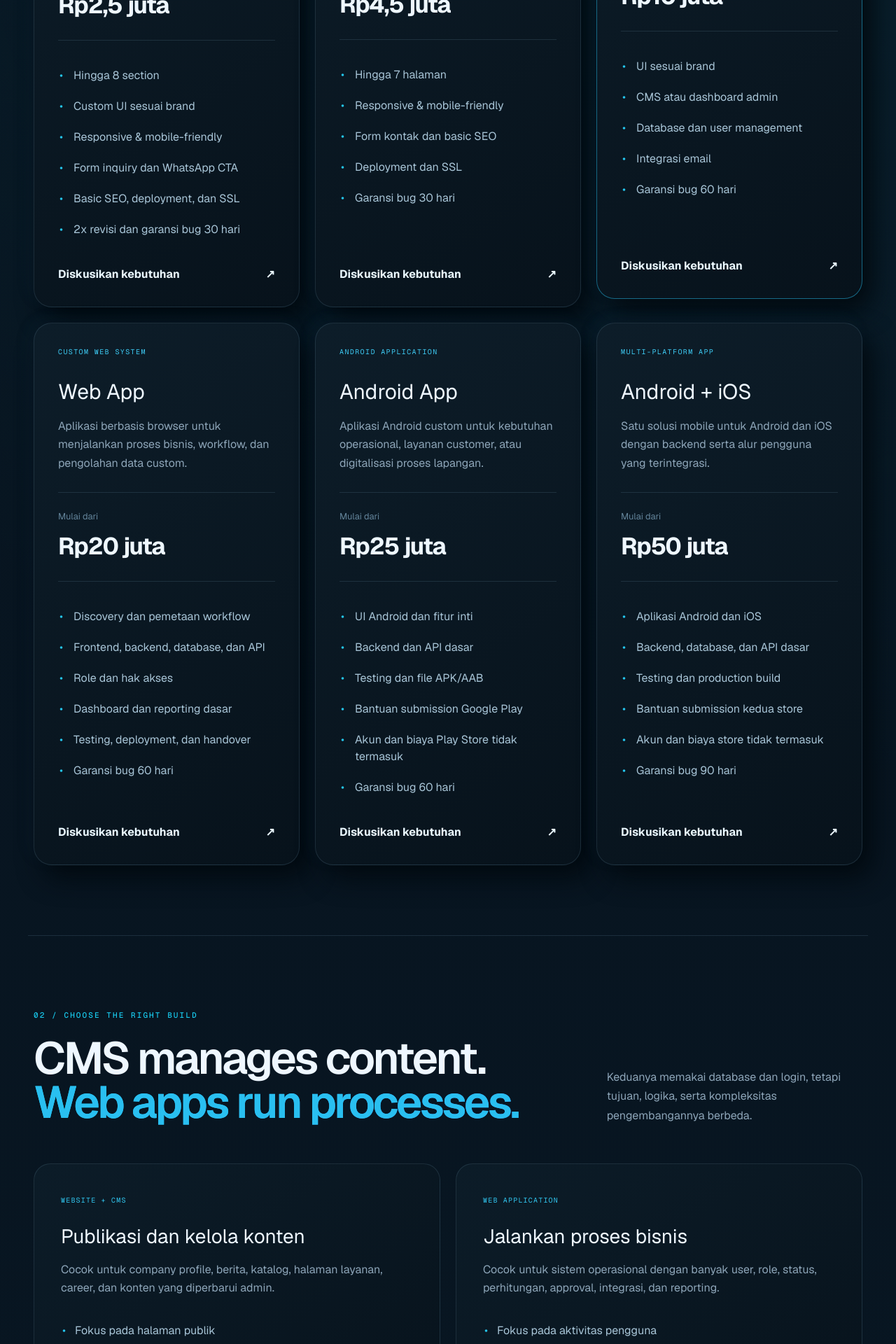
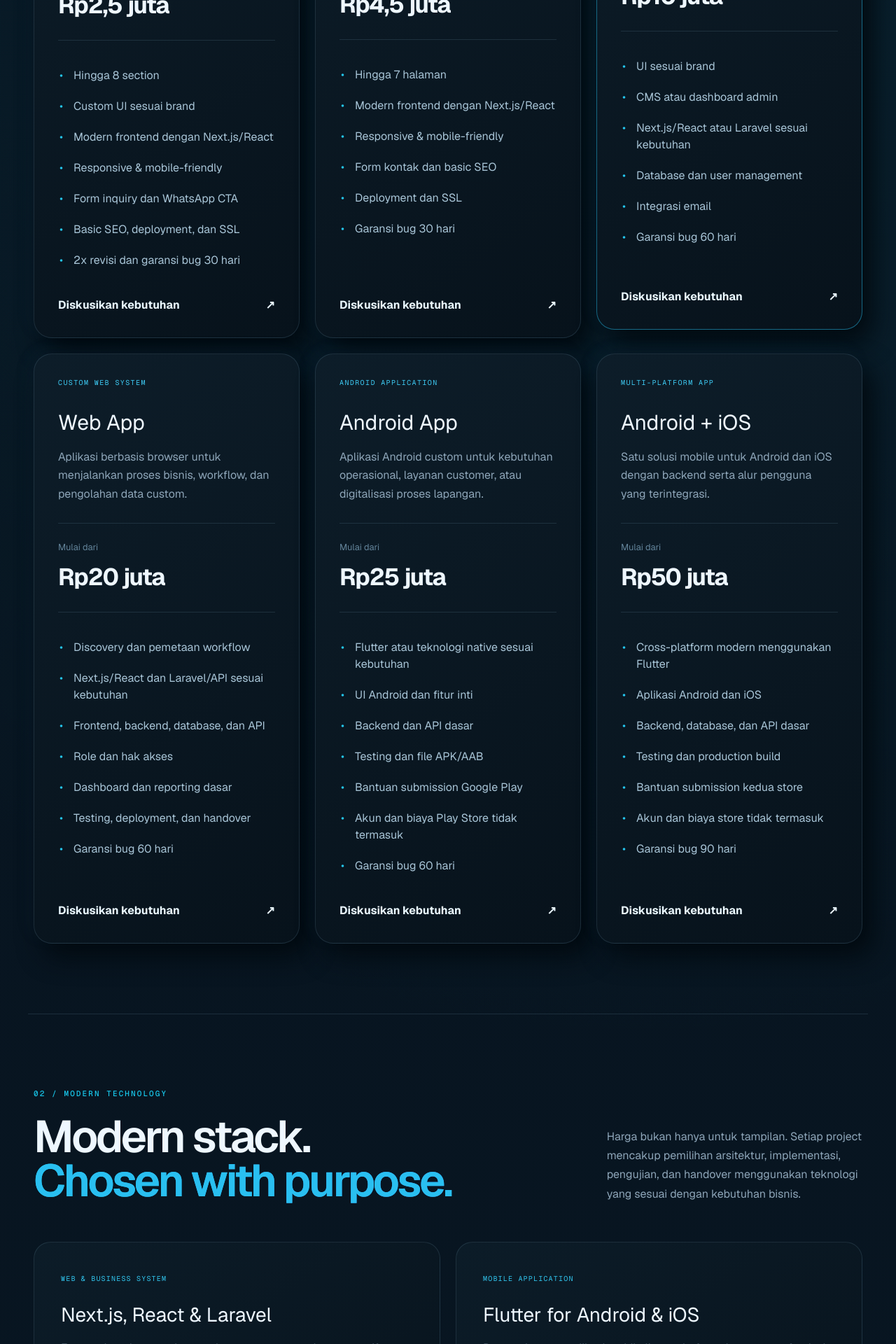
Before and after one commit to aniantizaviyar/retech.id, a Next.js app: page /pricing in a window 1280 px wide. Shown: the part 1240-3160 px from the top of the page at 70% size. Built offline with nearby package versions, Linux system fonts and the light colour scheme.

Commit message:
Explain modern technology choices in FAQ and pricing

```diff
--- a/app/pricing/page.tsx
+++ b/app/pricing/page.tsx
@@ -19,12 +19,12 @@ export const metadata: Metadata = {
 };
 
 const packages = [
-  { eyebrow: "LANDING PAGE", name: "Landing Page", price: "Rp2,5 juta", description: "Satu halaman yang fokus menghasilkan inquiry untuk promosi produk, jasa, personal brand, atau campaign digital.", features: ["Hingga 8 section", "Custom UI sesuai brand", "Responsive & mobile-friendly", "Form inquiry dan WhatsApp CTA", "Basic SEO, deployment, dan SSL", "2x revisi dan garansi bug 30 hari"] },
-  { eyebrow: "DIGITAL PRESENCE", name: "Company Profile", price: "Rp4,5 juta", description: "Untuk bisnis yang membutuhkan website profesional, cepat, dan mudah ditemukan.", features: ["Hingga 7 halaman", "Responsive & mobile-friendly", "Form kontak dan basic SEO", "Deployment dan SSL", "Garansi bug 30 hari"] },
-  { eyebrow: "BUSINESS SYSTEM", name: "Website + CMS", price: "Rp10 juta", description: "Website dengan area pengelolaan konten atau dashboard sesuai alur kerja bisnis.", features: ["UI sesuai brand", "CMS atau dashboard admin", "Database dan user management", "Integrasi email", "Garansi bug 60 hari"], recommended: true },
-  { eyebrow: "CUSTOM WEB SYSTEM", name: "Web App", price: "Rp20 juta", description: "Aplikasi berbasis browser untuk menjalankan proses bisnis, workflow, dan pengolahan data custom.", features: ["Discovery dan pemetaan workflow", "Frontend, backend, database, dan API", "Role dan hak akses", "Dashboard dan reporting dasar", "Testing, deployment, dan handover", "Garansi bug 60 hari"] },
-  { eyebrow: "ANDROID APPLICATION", name: "Android App", price: "Rp25 juta", description: "Aplikasi Android custom untuk kebutuhan operasional, layanan customer, atau digitalisasi proses lapangan.", features: ["UI Android dan fitur inti", "Backend dan API dasar", "Testing dan file APK/AAB", "Bantuan submission Google Play", "Akun dan biaya Play Store tidak termasuk", "Garansi bug 60 hari"] },
-  { eyebrow: "MULTI-PLATFORM APP", name: "Android + iOS", price: "Rp50 juta", description: "Satu solusi mobile untuk Android dan iOS dengan backend serta alur pengguna yang terintegrasi.", features: ["Aplikasi Android dan iOS", "Backend, database, dan API dasar", "Testing dan production build", "Bantuan submission kedua store", "Akun dan biaya store tidak termasuk", "Garansi bug 90 hari"] },
+  { eyebrow: "LANDING PAGE", name: "Landing Page", price: "Rp2,5 juta", description: "Satu halaman yang fokus menghasilkan inquiry untuk promosi produk, jasa, personal brand, atau campaign digital.", features: ["Hingga 8 section", "Custom UI sesuai brand", "Modern frontend dengan Next.js/React", "Responsive & mobile-friendly", "Form inquiry dan WhatsApp CTA", "Basic SEO, deployment, dan SSL", "2x revisi dan garansi bug 30 hari"] },
+  { eyebrow: "DIGITAL PRESENCE", name: "Company Profile", price: "Rp4,5 juta", description: "Untuk bisnis yang membutuhkan website profesional, cepat, dan mudah ditemukan.", features: ["Hingga 7 halaman", "Modern frontend dengan Next.js/React", "Responsive & mobile-friendly", "Form kontak dan basic SEO", "Deployment dan SSL", "Garansi bug 30 hari"] },
+  { eyebrow: "BUSINESS SYSTEM", name: "Website + CMS", price: "Rp10 juta", description: "Website dengan area pengelolaan konten atau dashboard sesuai alur kerja bisnis.", features: ["UI sesuai brand", "CMS atau dashboard admin", "Next.js/React atau Laravel sesuai kebutuhan", "Database dan user management", "Integrasi email", "Garansi bug 60 hari"], recommended: true },
+  { eyebrow: "CUSTOM WEB SYSTEM", name: "Web App", price: "Rp20 juta", description: "Aplikasi berbasis browser untuk menjalankan proses bisnis, workflow, dan pengolahan data custom.", features: ["Discovery dan pemetaan workflow", "Next.js/React dan Laravel/API sesuai kebutuhan", "Frontend, backend, database, dan API", "Role dan hak akses", "Dashboard dan reporting dasar", "Testing, deployment, dan handover", "Garansi bug 60 hari"] },
+  { eyebrow: "ANDROID APPLICATION", name: "Android App", price: "Rp25 juta", description: "Aplikasi Android custom untuk kebutuhan operasional, layanan customer, atau digitalisasi proses lapangan.", features: ["Flutter atau teknologi native sesuai kebutuhan", "UI Android dan fitur inti", "Backend dan API dasar", "Testing dan file APK/AAB", "Bantuan submission Google Play", "Akun dan biaya Play Store tidak termasuk", "Garansi bug 60 hari"] },
+  { eyebrow: "MULTI-PLATFORM APP", name: "Android + iOS", price: "Rp50 juta", description: "Satu solusi mobile untuk Android dan iOS dengan backend serta alur pengguna yang terintegrasi.", features: ["Cross-platform modern menggunakan Flutter", "Aplikasi Android dan iOS", "Backend, database, dan API dasar", "Testing dan production build", "Bantuan submission kedua store", "Akun dan biaya store tidak termasuk", "Garansi bug 90 hari"] },
 ];
 
 const hosting = [
@@ -58,18 +58,25 @@ export default function PricingPage() {
         </div>
       </section>
       <section className="pricing-comparison">
-        <div className="pricing-heading"><div><span className="kicker">02 / CHOOSE THE RIGHT BUILD</span><h2>CMS manages content.<br /><em>Web apps run processes.</em></h2></div><p>Keduanya memakai database dan login, tetapi tujuan, logika, serta kompleksitas pengembangannya berbeda.</p></div>
+        <div className="pricing-heading"><div><span className="kicker">02 / MODERN TECHNOLOGY</span><h2>Modern stack.<br /><em>Chosen with purpose.</em></h2></div><p>Harga bukan hanya untuk tampilan. Setiap project mencakup pemilihan arsitektur, implementasi, pengujian, dan handover menggunakan teknologi yang sesuai dengan kebutuhan bisnis.</p></div>
+        <div className="comparison-grid">
+          <article><span>WEB & BUSINESS SYSTEM</span><h3>Next.js, React & Laravel</h3><p>Frontend modern untuk pengalaman yang cepat dan responsif, dipadukan dengan backend, API, dan database yang disesuaikan dengan workflow.</p><ul><li>Next.js, React, dan TypeScript</li><li>Laravel/PHP dan REST API</li><li>Database SQL dan role management</li><li>SEO, security, dan maintainability</li></ul></article>
+          <article><span>MOBILE APPLICATION</span><h3>Flutter for Android & iOS</h3><p>Pengembangan aplikasi mobile lintas platform dengan satu fondasi produk, tanpa mengabaikan pengalaman dan kebutuhan masing-masing perangkat.</p><ul><li>Flutter untuk Android dan iOS</li><li>Backend dan integrasi API</li><li>Testing serta production build</li><li>Bantuan proses submission store</li></ul></article>
+        </div>
+      </section>
+      <section className="pricing-comparison">
+        <div className="pricing-heading"><div><span className="kicker">03 / CHOOSE THE RIGHT BUILD</span><h2>CMS manages content.<br /><em>Web apps run processes.</em></h2></div><p>Keduanya memakai database dan login, tetapi tujuan, logika, serta kompleksitas pengembangannya berbeda.</p></div>
         <div className="comparison-grid">
           <article><span>WEBSITE + CMS</span><h3>Publikasi dan kelola konten</h3><p>Cocok untuk company profile, berita, katalog, halaman layanan, career, dan konten yang diperbarui admin.</p><ul><li>Fokus pada halaman publik</li><li>Admin mengelola konten</li><li>Workflow relatif sederhana</li><li>Contoh: website perusahaan + news CMS</li></ul></article>
           <article><span>WEB APPLICATION</span><h3>Jalankan proses bisnis</h3><p>Cocok untuk sistem operasional dengan banyak user, role, status, perhitungan, approval, integrasi, dan reporting.</p><ul><li>Fokus pada aktivitas pengguna</li><li>Business logic lebih kompleks</li><li>Hak akses dan audit lebih detail</li><li>Contoh: HRMS, logistics tracking, ERP mini</li></ul></article>
         </div>
       </section>
       <section className="support-pricing">
-        <div className="pricing-heading"><div><span className="kicker">03 / SUPPORT & OPERATIONS</span><h2>Keep systems<br /><em>running reliably.</em></h2></div><p>Pilih bantuan insidental atau pengelolaan rutin sesuai kapasitas dan tingkat risiko sistem.</p></div>
+        <div className="pricing-heading"><div><span className="kicker">04 / SUPPORT & OPERATIONS</span><h2>Keep systems<br /><em>running reliably.</em></h2></div><p>Pilih bantuan insidental atau pengelolaan rutin sesuai kapasitas dan tingkat risiko sistem.</p></div>
         <div className="support-price-list">{support.map(([name, price, description], index) => <article key={name}><span>0{index + 1}</span><div><h3>{name}</h3><p>{description}</p></div><strong>{price}</strong></article>)}</div>
       </section>
       <section className="hosting-pricing">
-        <div className="pricing-heading"><div><span className="kicker">04 / DOMAIN & HOSTING</span><h2>Infrastructure,<br /><em>without hidden ownership.</em></h2></div><p>Domain dan cloud adalah biaya berulang. Akun dan kepemilikan tetap atas nama customer; RETECH membantu setup dan pengelolaannya.</p></div>
+        <div className="pricing-heading"><div><span className="kicker">05 / DOMAIN & HOSTING</span><h2>Infrastructure,<br /><em>without hidden ownership.</em></h2></div><p>Domain dan cloud adalah biaya berulang. Akun dan kepemilikan tetap atas nama customer; RETECH membantu setup dan pengelolaannya.</p></div>
         <div className="hosting-grid">{hosting.map((item) => <article key={item.name}><span>OPTIONAL ADD-ON</span><h3>{item.name}</h3><strong>{item.price}</strong><p>{item.description}</p><ul>{item.features.map((feature) => <li key={feature}>{feature}</li>)}</ul></article>)}</div>
         <p className="hosting-disclaimer">Harga perpanjangan mengikuti tarif registrar dan cloud provider. Pemakaian resource tinggi, storage besar, email hosting, lisensi, dan layanan pihak ketiga dihitung terpisah.</p>
       </section>
--- a/lib/faqs.ts
+++ b/lib/faqs.ts
@@ -3,6 +3,16 @@ export const faqs = [
     question: "Apa perbedaan website company profile, Website + CMS, dan web application?",
     answer:
       "Company profile berfokus pada informasi bisnis. Website + CMS menambahkan area admin untuk mengelola konten. Web application menjalankan proses bisnis yang lebih kompleks seperti role, approval, transaksi, integrasi, dan reporting.",
+  },
+  {
+    question: "Apa perbedaan WordPress dengan website custom menggunakan Next.js, React, atau Laravel?",
+    answer:
+      "WordPress cocok untuk website berbasis konten yang membutuhkan pengelolaan cepat dengan fitur standar. Custom development lebih tepat ketika bisnis membutuhkan UI khusus, performa tinggi, integrasi, keamanan, workflow, atau fitur yang tidak dapat dipenuhi plugin standar. RETECH merekomendasikan pendekatan berdasarkan kebutuhan, anggaran, dan rencana pengembangan—bukan sekadar memilih teknologi yang paling mahal.",
+  },
+  {
+    question: "Apakah RETECH menggunakan teknologi modern?",
+    answer:
+      "Ya. Sesuai kebutuhan project, RETECH dapat menggunakan Next.js, React, TypeScript, Laravel/PHP, REST API, database SQL, dan Flutter untuk Android serta iOS. Stack final ditentukan setelah discovery agar solusi tetap cepat, aman, mudah dirawat, dan siap dikembangkan tanpa menambah kompleksitas yang tidak diperlukan.",
   },
   {
     question: "Apakah RETECH dapat membuat aplikasi Android dan iOS?",
```
